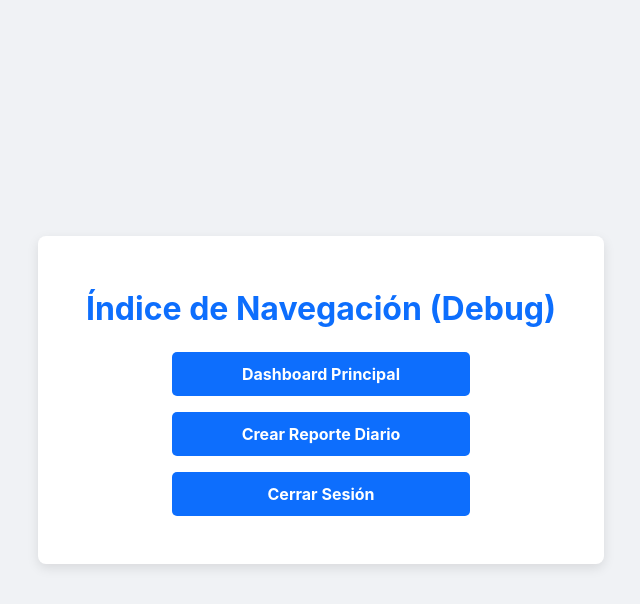
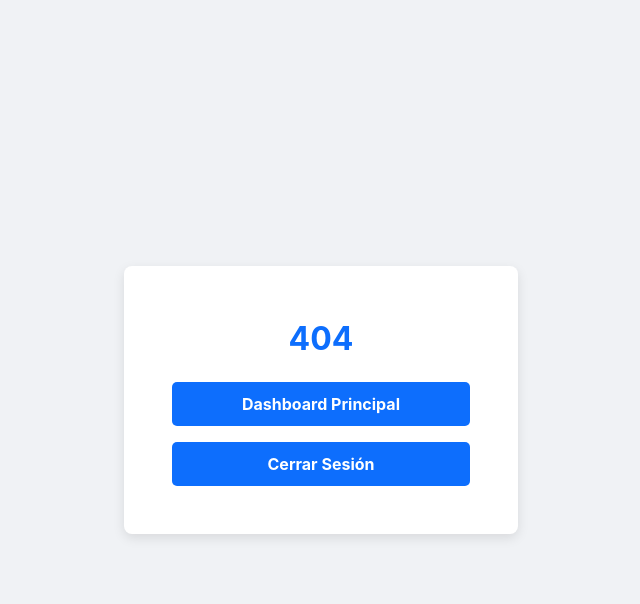
Before and after one commit to Gael-A/OEE-WEB, a Flask app: page /debug-index in a window 1280 px wide. Shown: the top 604 px of the page, without its empty margins (319-959 px from the left). Run offline with Flask 3, Linux system fonts and the light colour scheme.

Commit message:
1.3.7 404 Page

```diff
--- a/app/templates/index.html
+++ b/app/templates/index.html
@@ -58,11 +58,11 @@
 </head>
 <body>
     <div class="container">
-        <h1>Índice de Navegación (Debug)</h1>
+        <h1>404</h1>
         <ul>
             <li><a href="{{ url_for('main.dashboard') }}">Dashboard Principal</a></li>
+            {% if session.get('role') == 'admin' %}
             <li><a href="{{ url_for('main.daily_production_report') }}">Crear Reporte Diario</a></li>
-            {% if session.get('role') == 'admin' %}
             <li><a href="{{ url_for('main.viewer_daily_production_report') }}">Ver Reportes Diarios</a></li>
             {% endif %}
             <li><a href="{{ url_for('auth.logout_user') }}">Cerrar Sesión</a></li>
```
